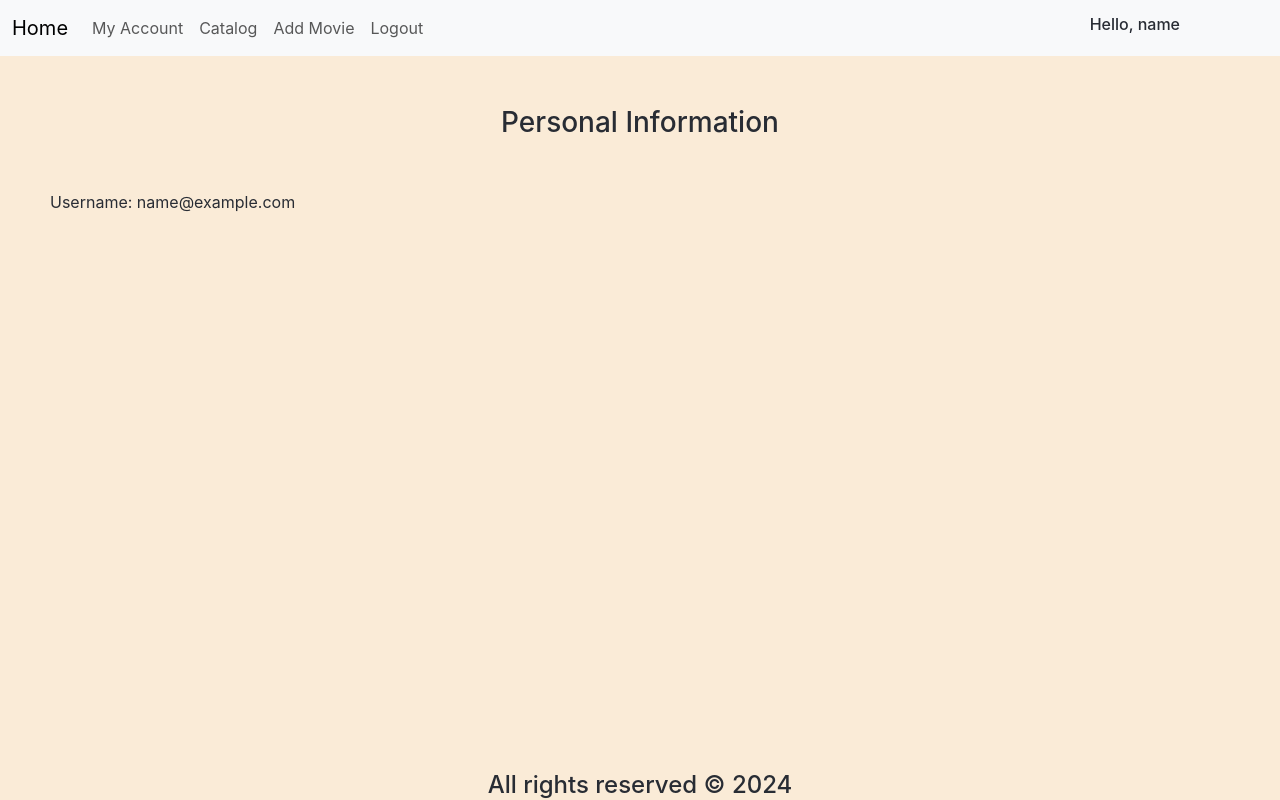
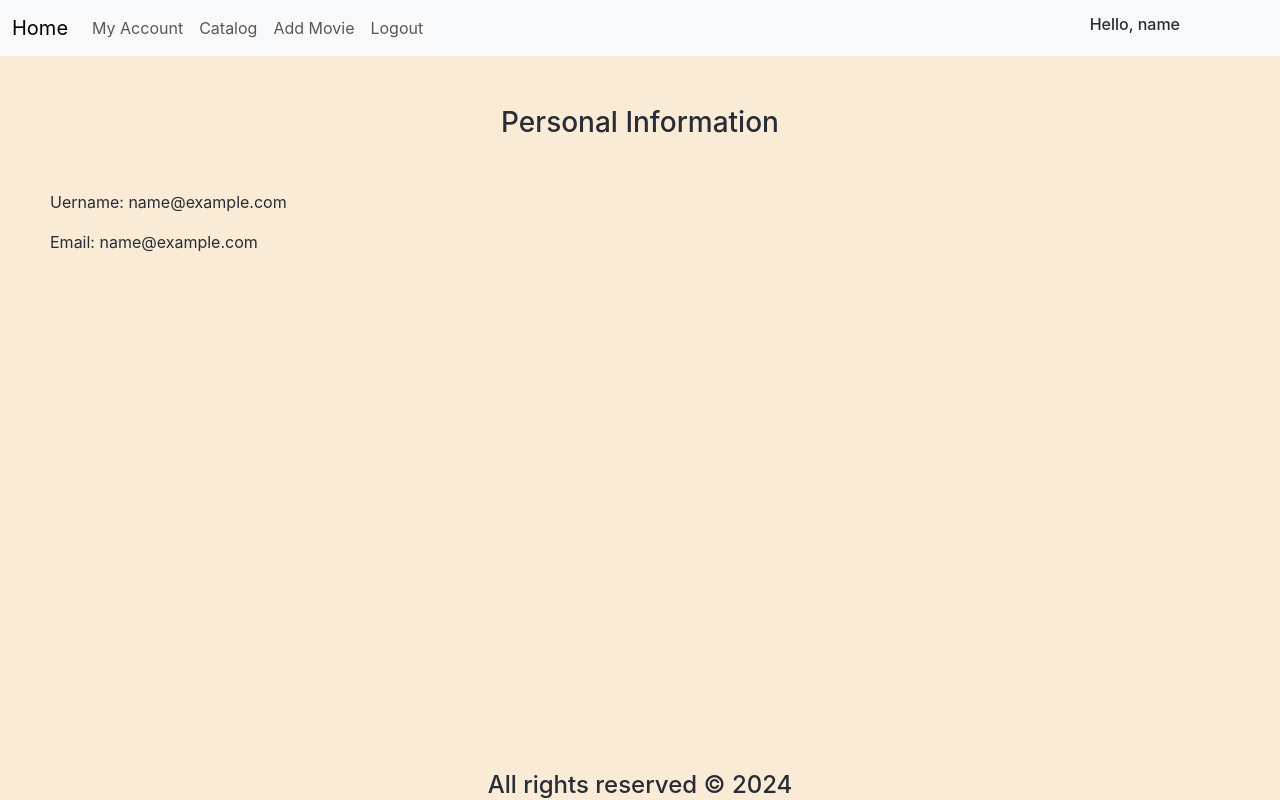
Before and after one commit to EmilPopovski24/react-course-project, a React (Create React App) app: page /account in a window 1280 px wide. Built offline with nearby package versions, Linux system fonts and the light colour scheme; sample sign-in values are in the browser's storage.

Commit message:
Update Account.js

```diff
--- a/src/components/Account/Account.js
+++ b/src/components/Account/Account.js
@@ -9,7 +9,8 @@ export const Account = () => {
     return (
             <div className="account-page">
                 <h3 className="profile-info">Personal Information</h3>
-                <p>Username: {user.userEmail} </p>
+                <p>Uername: {user.userEmail} </p>
+                <p>Email: {user.userEmail} </p>
             </div>
     )
 }
```
